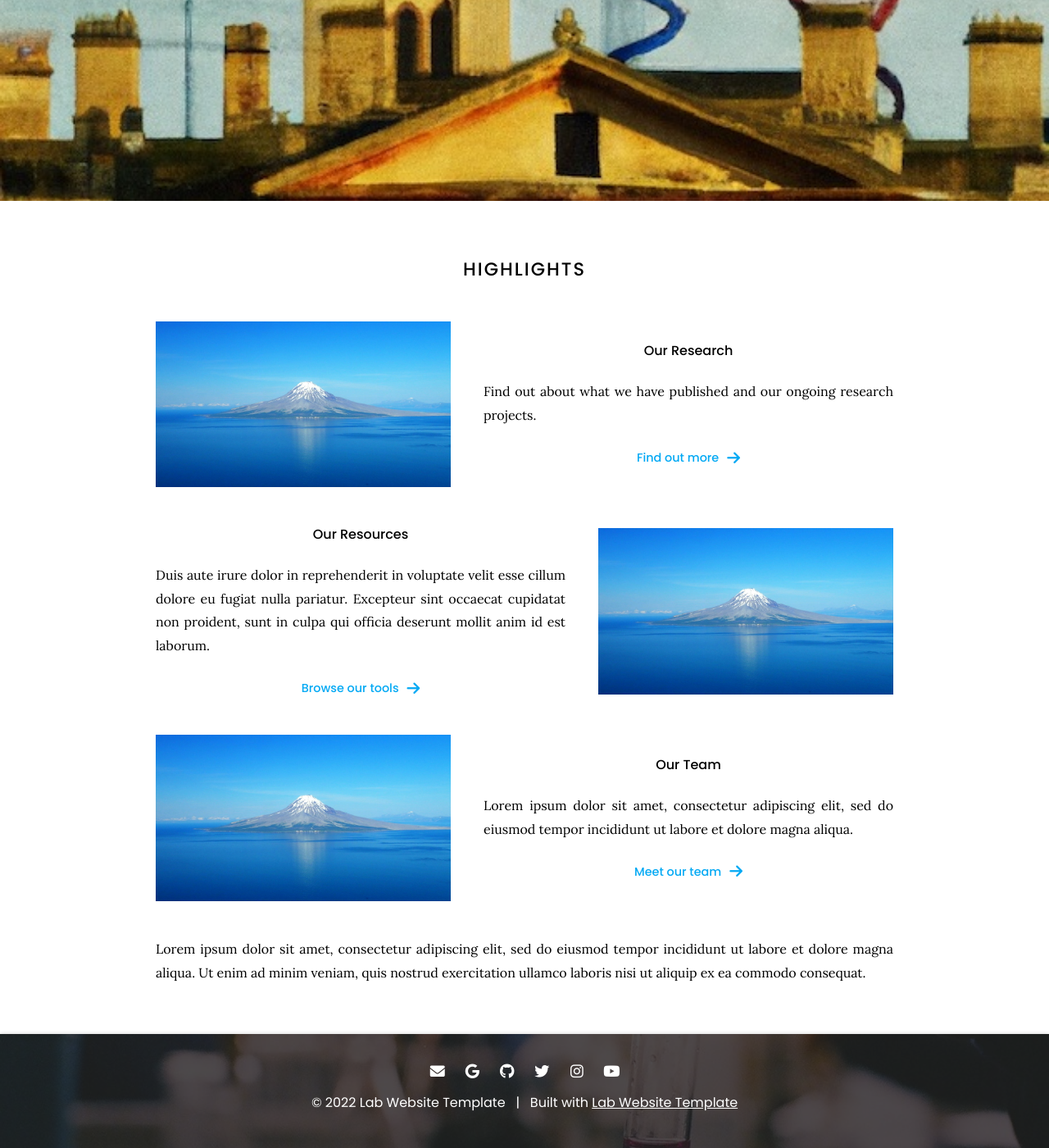
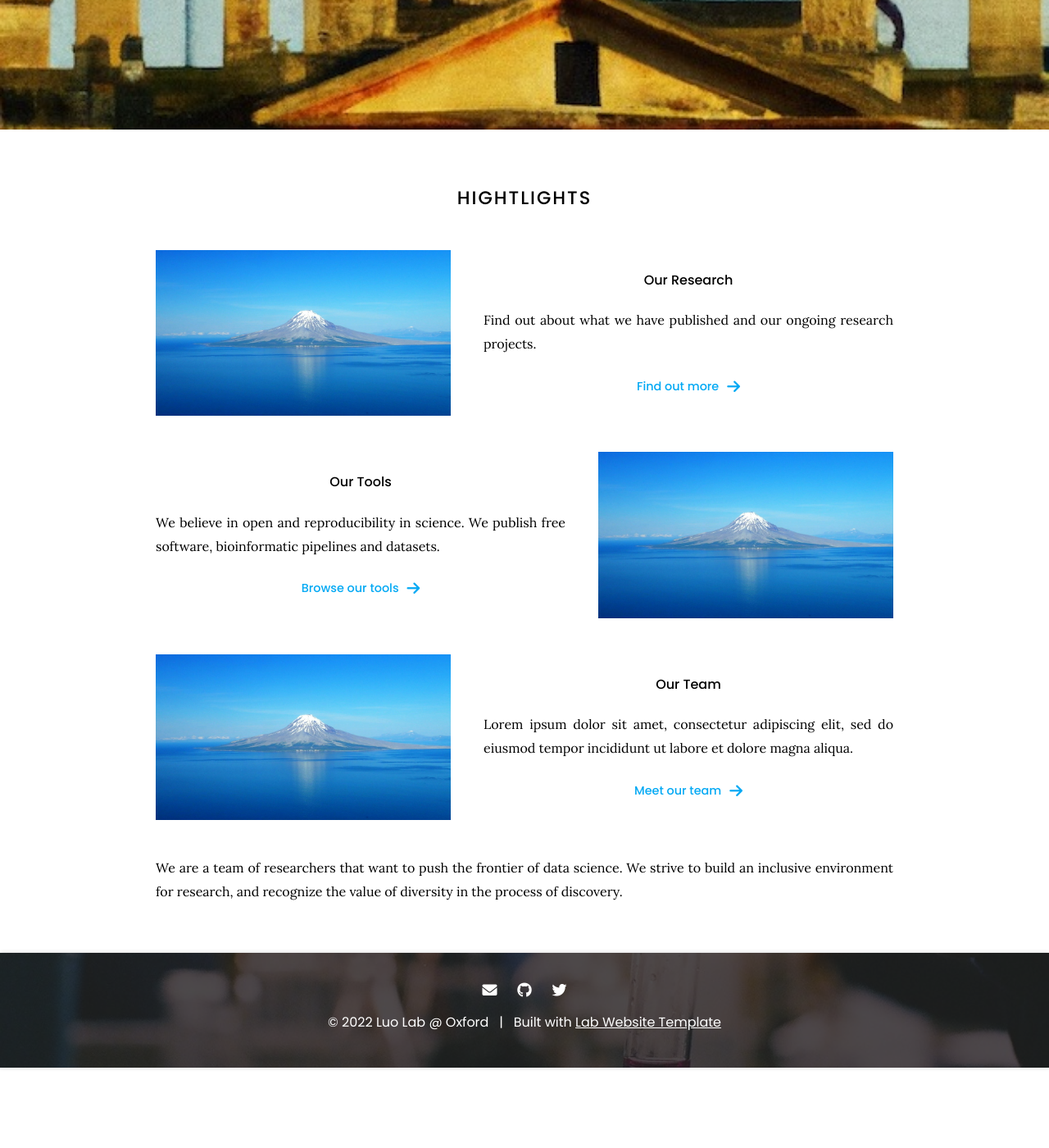
Before and after one commit to yang-luo-lab/yang-luo-lab.github.io, a Jekyll site: the page built from index.md, in a window 1280 px wide and 1400 px high, scrolled down 721 px. Shown: the whole window at 82% size. Built offline with Jekyll 4.4.1, drawn with Linux system fonts in a browser that asks for light colours; after the commit the page ends 2023 px from its top, so only the background shows below that; some of the changed text lies outside the part shown.

Commit message:
adding tools description

```diff
--- a/_config.yaml
+++ b/_config.yaml
@@ -1,21 +1,18 @@
 ### basic settings
 
 # site properties and page defaults
-title: Lab Website Template
+title: Luo Lab @ Oxford
 description: An easy-to-use, flexible website template for labs, with automatic citations, GitHub tag imports, pre-built components, and more.
 logo: images/logo.svg
 header: images/background.jpg
 footer: images/background.jpg
-baseurl: /lab-website-template
+baseurl: /yang-luo-lab
 
 # site social media and other links
 links:
-  email: jane.smith@your-lab.com
-  google-scholar: Jane Smith
-  github: your-lab
-  twitter: YourLabHandle
-  instagram: YourLabHandle
-  youtube: YourLabChannel
+  email: yang.luo@kennedy.ox.ac.uk
+  github: https://github.com/yang-luo-lab
+  twitter: yluo86
 
 ### advanced settings
 
--- a/index.md
+++ b/index.md
@@ -13,7 +11,7 @@ We are researchers at the [Kennedy Institute of Rheumatology, University of Oxfo
 
 {% include section.html %}
 
-# Highlights
+# Hightlights
 
 {% capture text %}
 Find out about what we have published and our ongoing research projects.
@@ -37,8 +35,7 @@ Find out about what we have published and our ongoing research projects.
 %}
 
 {% capture text %}
-Duis aute irure dolor in reprehenderit in voluptate velit esse cillum dolore eu fugiat nulla pariatur.
-Excepteur sint occaecat cupidatat non proident, sunt in culpa qui officia deserunt mollit anim id est laborum.
+We believe in open and reproducibility in science. We publish free software, bioinformatic pipelines and datasets.
 
 {%
   include link.html
@@ -54,7 +51,7 @@ Excepteur sint occaecat cupidatat non proident, sunt in culpa qui officia deseru
   include feature.html
   image="images/photo.jpg"
   link="resources"
-  title="Our Resources"
+  title="Our Tools"
   flip=true
   text=text
 %}
@@ -80,5 +77,4 @@ Lorem ipsum dolor sit amet, consectetur adipiscing elit, sed do eiusmod tempor i
   text=text
 %}
 
-Lorem ipsum dolor sit amet, consectetur adipiscing elit, sed do eiusmod tempor incididunt ut labore et dolore magna aliqua.
-Ut enim ad minim veniam, quis nostrud exercitation ullamco laboris nisi ut aliquip ex ea commodo consequat.
+We are a team of researchers that want to push the frontier of data science. We strive to build an inclusive environment for research, and recognize the value of diversity in the process of discovery.
```
Also changed, not shown: other parts of index.md (+0 -2 lines).
